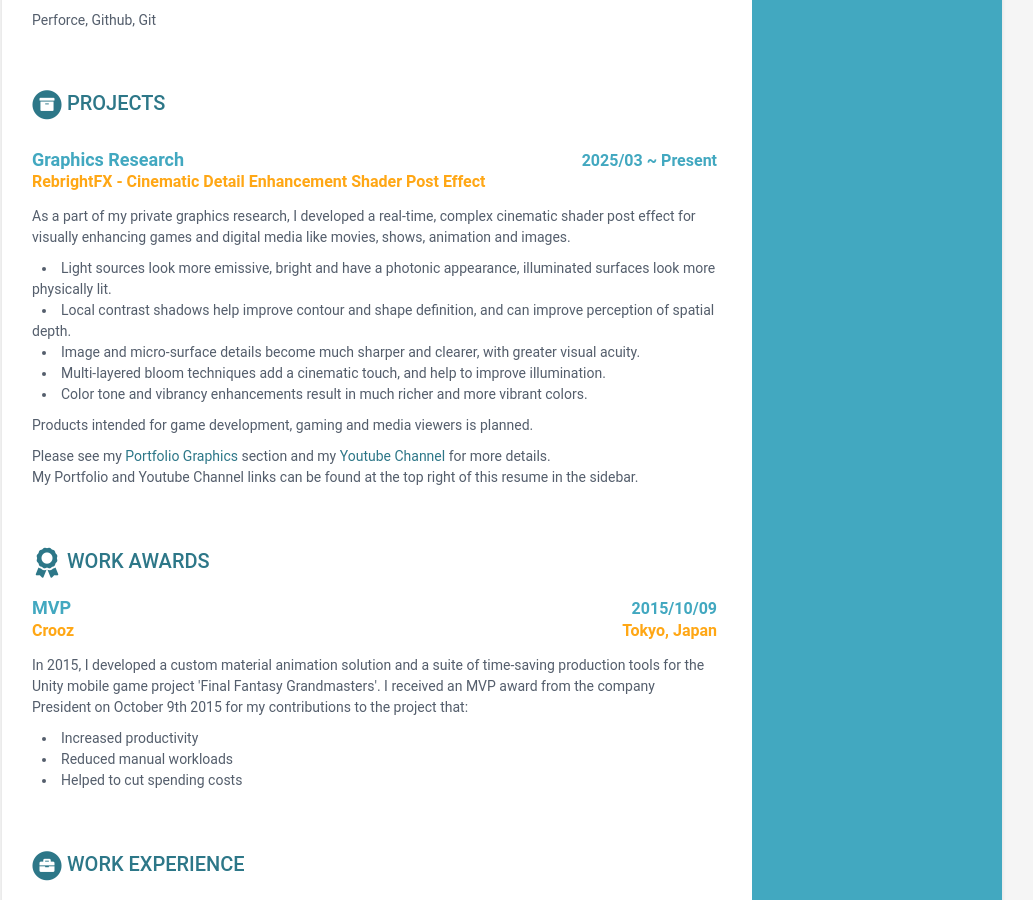
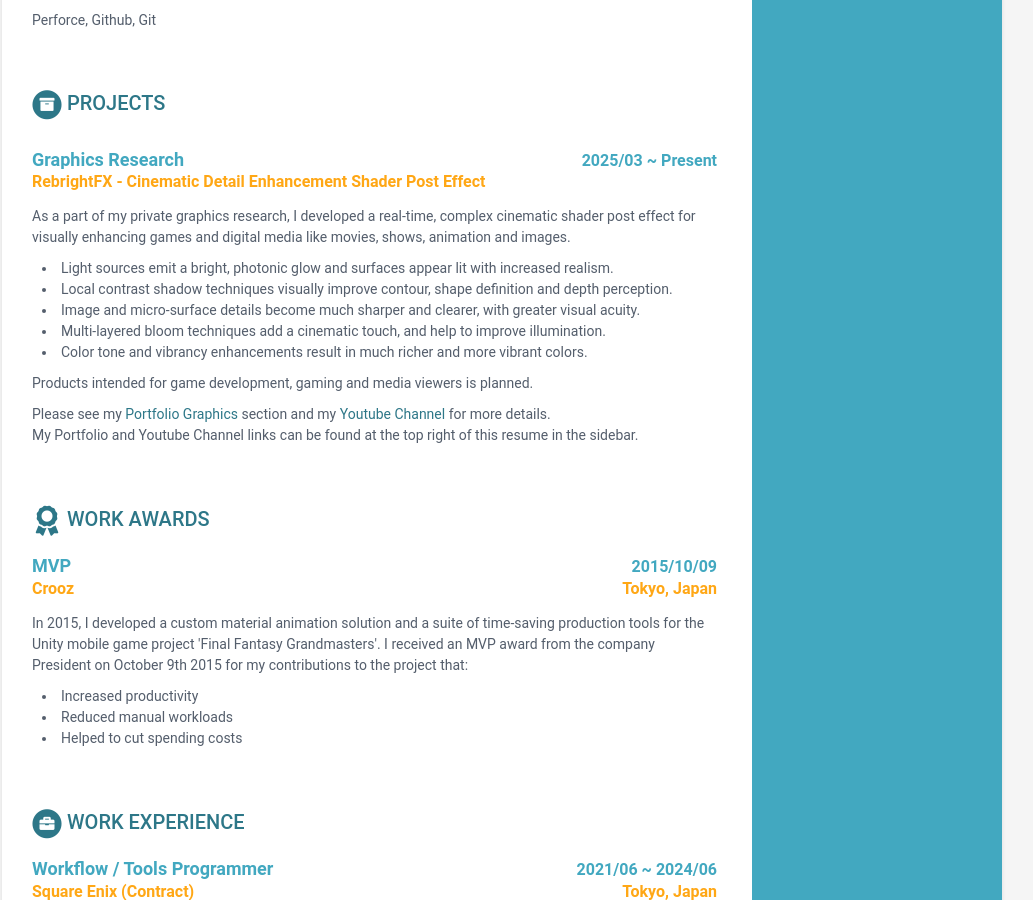
Before and after one commit to techengineer3d/resume, a Jekyll site: the page built from index.html, in a window 1280 px wide and 900 px high, scrolled down 2054 px. Shown: the whole window, without its empty margins (138-1171 px from the left). Built offline with Jekyll 4.4.1, drawn with Linux system fonts in a browser that asks for light colours.

Commit message:
Projects - RebrightFX - Update
Wording update

```diff
--- a/_data/data.yml
+++ b/_data/data.yml
@@ -104,8 +104,8 @@ projects:
         As a part of my private graphics research, I developed a real-time, complex cinematic shader post effect for visually enhancing games and digital media like movies, shows, animation and images.
         </p>
         <p>
-        <span class="bullet-point">Light sources look more emissive, bright and have a photonic appearance, illuminated surfaces look more physically lit.</span>
-        <span class="bullet-point">Local contrast shadows help improve contour and shape definition, and can improve perception of spatial depth.</span>
+        <span class="bullet-point">Light sources emit a bright, photonic glow and surfaces appear lit with increased realism.</span>
+        <span class="bullet-point">Local contrast shadow techniques visually improve contour, shape definition and depth perception.</span>
         <span class="bullet-point">Image and micro-surface details become much sharper and clearer, with greater visual acuity.</span>
         <span class="bullet-point">Multi-layered bloom techniques add a cinematic touch, and help to improve illumination.</span>
         <span class="bullet-point">Color tone and vibrancy enhancements result in much richer and more vibrant colors.</span>
--- a/_data/project_data.yml
+++ b/_data/project_data.yml
@@ -14,8 +14,8 @@ projects:
         As a part of my private graphics research, I developed a real-time, complex cinematic shader post effect for visually enhancing games and digital media like movies, shows, animation and images.
         </p>
         <p>
-        <span class="bullet-point">Light sources look more emissive, bright and have a photonic appearance, illuminated surfaces look more physically lit.</span>
-        <span class="bullet-point">Local contrast shadows help improve contour and shape definition, and can improve perception of spatial depth.</span>
+        <span class="bullet-point">Light sources emit a bright, photonic glow and surfaces appear lit with increased realism.</span>
+        <span class="bullet-point">Local contrast shadow techniques visually improve contour, shape definition and depth perception.</span>
         <span class="bullet-point">Image and micro-surface details become much sharper and clearer, with greater visual acuity.</span>
         <span class="bullet-point">Multi-layered bloom techniques add a cinematic touch, and help to improve illumination.</span>
         <span class="bullet-point">Color tone and vibrancy enhancements result in much richer and more vibrant colors.</span>
```
